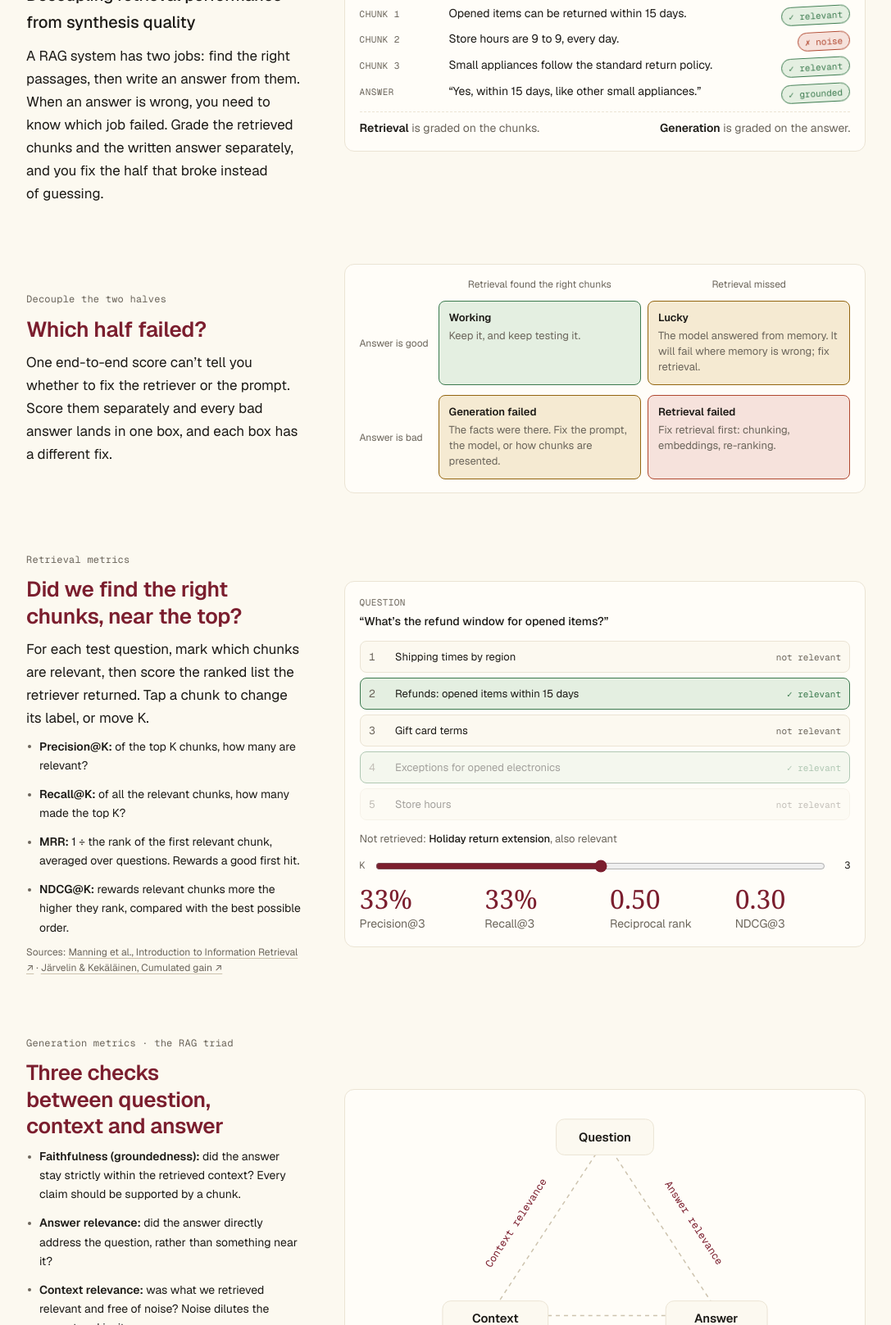
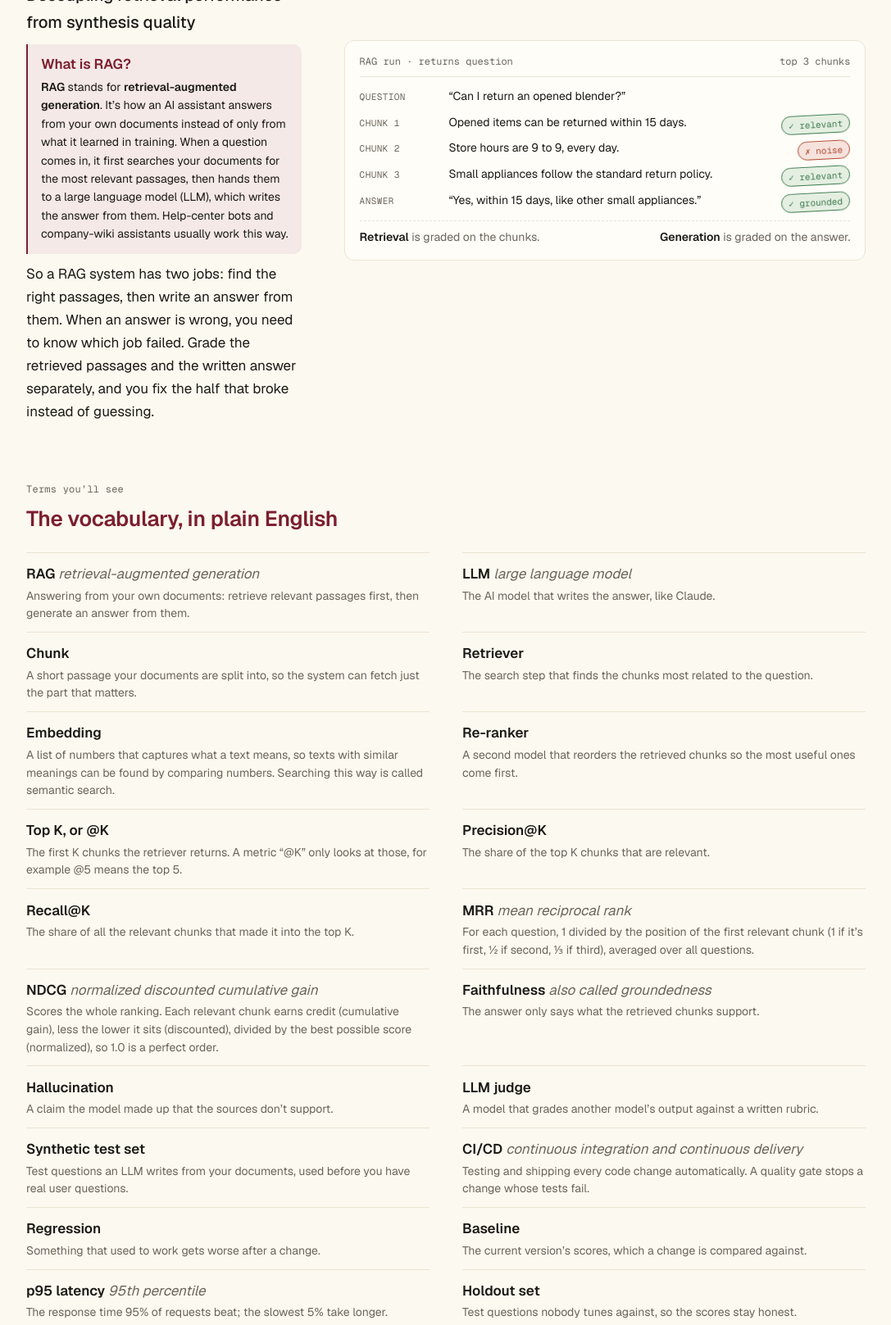
Before and after one commit to basantinashine-dotcom/basantinashine-dotcom.github.io, a plain HTML site: page rag-evals/index.html in a window 1280 px wide. Shown: the part 276-1893 px from the top of the page at 82% size, without its empty margins (96-1183 px from the left). Drawn offline with nearby package versions, Linux system fonts and the light colour scheme.

Commit message:
RAG Evals: explain RAG and every term, with full forms
- "What is RAG?" at the top: retrieval-augmented generation in plain
  English, and the title and explanation come first on phones too
- A "Terms you'll see" glossary right after: 20 terms with full forms
  (NDCG, MRR, LLM, CI/CD, p95...) and one-line explanations
- Full forms where terms are used: MRR and NDCG in the metrics list,
  CI/CD and regression in the gates section

Co-Authored-By: Claude Opus 5.5 <noreply@anthropic.com>
Claude-Session: https://claude.ai/code/session_01JzbtkytaMBowCsF1ek95wq

```diff
--- a/rag-evals/index.html
+++ b/rag-evals/index.html
@@ -17,7 +17,7 @@
 <link rel="preconnect" href="https://fonts.googleapis.com">
 <link rel="preconnect" href="https://fonts.gstatic.com" crossorigin>
 <link rel="stylesheet" href="https://fonts.googleapis.com/css2?family=Geist:wght@400;500;600&family=Geist+Mono:wght@400&display=swap">
-<link rel="stylesheet" href="../style.css?v=2026-12-02">
+<link rel="stylesheet" href="../style.css?v=2026-12-03">
 <script>
   // Hide the animations' starting frames only when the page script can play them.
   // If it hasn't started within 3 seconds, show every end frame instead.
@@ -26,9 +26,9 @@
     if (!document.documentElement.classList.contains('ev-ready')) document.documentElement.classList.remove('js-ev');
   }, 3000);
 </script>
-<script src="../nav.js?v=2026-12-02" defer></script>
-<script src="../agentic-evals.js?v=2026-12-02" defer></script>
-<script src="../rag.js?v=2026-12-02" defer></script>
+<script src="../nav.js?v=2026-12-03" defer></script>
+<script src="../agentic-evals.js?v=2026-12-03" defer></script>
+<script src="../rag.js?v=2026-12-03" defer></script>
 <script type="application/ld+json">
 {
   "@context": "https://schema.org",
@@ -62,12 +62,16 @@
   </nav>
 
   <!-- Hero -->
-  <section class="ev-sec ev-hero" aria-labelledby="page-title">
+  <section class="ev-sec ev-hero rg-top" aria-labelledby="page-title">
     <div class="ev-copy">
       <span class="mono ev-kicker">The PM Playbook · RAG</span>
       <h1 id="page-title">Deconstructing RAG</h1>
       <p class="jg-sub">Decoupling retrieval performance from synthesis quality</p>
-      <p>A RAG system has two jobs: find the right passages, then write an answer from them. When an answer is wrong, you need to know which job failed. Grade the retrieved chunks and the written answer separately, and you fix the half that broke instead of guessing.</p>
+      <div class="rg-what">
+        <h2 class="rg-what-h">What is RAG?</h2>
+        <p><b>RAG</b> stands for <b>retrieval-augmented generation</b>. It’s how an AI assistant answers from your own documents instead of only from what it learned in training. When a question comes in, it first searches your documents for the most relevant passages, then hands them to a large language model (LLM), which writes the answer from them. Help-center bots and company-wiki assistants usually work this way.</p>
+      </div>
+      <p>So a RAG system has two jobs: find the right passages, then write an answer from them. When an answer is wrong, you need to know which job failed. Grade the retrieved passages and the written answer separately, and you fix the half that broke instead of guessing.</p>
     </div>
     <div class="ev-vis">
       <figure class="ev-panel ev-trace ev-anim" aria-label="A RAG run: a question, three retrieved chunks graded for relevance, two relevant and one noise, and an answer graded as grounded in the relevant chunks.">
@@ -82,6 +86,36 @@
         <div class="ev-trace-foot rg-foot"><span><b>Retrieval</b> is graded on the chunks.</span><span><b>Generation</b> is graded on the answer.</span></div>
       </figure>
     </div>
+  </section>
+
+  <!-- Terms -->
+  <section class="ev-sec ev-wide" aria-labelledby="terms">
+    <div class="ev-copy">
+      <span class="mono ev-kicker">Terms you’ll see</span>
+      <h2 id="terms">The vocabulary, in plain English</h2>
+    </div>
+    <dl class="rg-terms">
+      <div><dt>RAG <span>retrieval-augmented generation</span></dt><dd>Answering from your own documents: retrieve relevant passages first, then generate an answer from them.</dd></div>
+      <div><dt>LLM <span>large language model</span></dt><dd>The AI model that writes the answer, like Claude.</dd></div>
+      <div><dt>Chunk</dt><dd>A short passage your documents are split into, so the system can fetch just the part that matters.</dd></div>
+      <div><dt>Retriever</dt><dd>The search step that finds the chunks most related to the question.</dd></div>
+      <div><dt>Embedding</dt><dd>A list of numbers that captures what a text means, so texts with similar meanings can be found by comparing numbers. Searching this way is called semantic search.</dd></div>
+      <div><dt>Re-ranker</dt><dd>A second model that reorders the retrieved chunks so the most useful ones come first.</dd></div>
+      <div><dt>Top K, or @K</dt><dd>The first K chunks the retriever returns. A metric “@K” only looks at those, for example @5 means the top 5.</dd></div>
+      <div><dt>Precision@K</dt><dd>The share of the top K chunks that are relevant.</dd></div>
+      <div><dt>Recall@K</dt><dd>The share of all the relevant chunks that made it into the top K.</dd></div>
+      <div><dt>MRR <span>mean reciprocal rank</span></dt><dd>For each question, 1 divided by the position of the first relevant chunk (1 if it’s first, ½ if second, ⅓ if third), averaged over all questions.</dd></div>
+      <div><dt>NDCG <span>normalized discounted cumulative gain</span></dt><dd>Scores the whole ranking. Each relevant chunk earns credit (cumulative gain), less the lower it sits (discounted), divided by the best possible score (normalized), so 1.0 is a perfect order.</dd></div>
+      <div><dt>Faithfulness <span>also called groundedness</span></dt><dd>The answer only says what the retrieved chunks support.</dd></div>
+      <div><dt>Hallucination</dt><dd>A claim the model made up that the sources don’t support.</dd></div>
+      <div><dt>LLM judge</dt><dd>A model that grades another model’s output against a written rubric.</dd></div>
+      <div><dt>Synthetic test set</dt><dd>Test questions an LLM writes from your documents, used before you have real user questions.</dd></div>
+      <div><dt>CI/CD <span>continuous integration and continuous delivery</span></dt><dd>Testing and shipping every code change automatically. A quality gate stops a change whose tests fail.</dd></div>
+      <div><dt>Regression</dt><dd>Something that used to work gets worse after a change.</dd></div>
+      <div><dt>Baseline</dt><dd>The current version’s scores, which a change is compared against.</dd></div>
+      <div><dt>p95 latency <span>95th percentile</span></dt><dd>The response time 95% of requests beat; the slowest 5% take longer.</dd></div>
+      <div><dt>Holdout set</dt><dd>Test questions nobody tunes against, so the scores stay honest.</dd></div>
+    </dl>
   </section>
 
   <!-- Which half failed -->
@@ -117,8 +151,8 @@
       <ul class="points jg-fixes">
         <li><b>Precision@K:</b> of the top K chunks, how many are relevant?</li>
         <li><b>Recall@K:</b> of all the relevant chunks, how many made the top K?</li>
-        <li><b>MRR:</b> 1 ÷ the rank of the first relevant chunk, averaged over questions. Rewards a good first hit.</li>
-        <li><b>NDCG@K:</b> rewards relevant chunks more the higher they rank, compared with the best possible order.</li>
+        <li><b>MRR (mean reciprocal rank):</b> 1 ÷ the position of the first relevant chunk, averaged over questions. Rewards putting a good chunk first.</li>
+        <li><b>NDCG@K (normalized discounted cumulative gain):</b> adds up credit for every relevant chunk in the top K, counts each one less the lower it ranks, and divides by the best possible score, so 1.0 means the best order.</li>
       </ul>
       <p class="ev-src">Sources: <a href="https://nlp.stanford.edu/IR-book/html/htmledition/evaluation-in-information-retrieval-1.html">Manning et al., Introduction to Information Retrieval ↗</a> · <a href="https://doi.org/10.1145/582415.582418">Järvelin &amp; Kekäläinen, Cumulated gain ↗</a></p>
     </div>
@@ -227,7 +261,7 @@
     <div class="ev-copy">
       <span class="mono ev-kicker">CI/CD regression testing</span>
       <h2 id="ci">Gate every retrieval change</h2>
-      <p>Chunk size, the embedding model and the re-ranker all change answers in ways nobody predicts. Run the eval suite on every change, compare against the current baseline, and block the merge when a gate fails.</p>
+      <p>CI/CD (continuous integration and continuous delivery) means every code change is tested automatically before it ships. Regression testing checks that nothing got worse. Chunk size, the embedding model and the re-ranker all change answers in ways nobody predicts, so run the eval suite on every change, compare against the current baseline, and block the merge when a gate fails.</p>
       <p>Gate both halves, plus cost and latency, and keep a holdout set nobody tunes against.</p>
     </div>
     <div class="ev-vis">
@@ -237,7 +271,7 @@
           <li><span>Recall@5</span><span class="mono">≥ 0.85</span><span class="mono">0.88</span><span class="ev-stamp ok">✓ pass</span></li>
           <li><span>NDCG@5</span><span class="mono">≥ 0.70</span><span class="mono">0.66</span><span class="ev-stamp bad">✗ fail</span></li>
           <li><span>Faithfulness</span><span class="mono">≥ 0.95</span><span class="mono">0.96</span><span class="ev-stamp ok">✓ pass</span></li>
-          <li><span>Latency p95</span><span class="mono">≤ 1.2 s</span><span class="mono">1.1 s</span><span class="ev-stamp ok">✓ pass</span></li>
+          <li><span>Latency (p95)</span><span class="mono">≤ 1.2 s</span><span class="mono">1.1 s</span><span class="ev-stamp ok">✓ pass</span></li>
         </ol>
         <div class="ev-trace-foot"><span class="rg-blocked">Merge blocked: relevant chunks now rank lower.</span></div>
         <figcaption class="ev-figcap">Illustration with sample numbers.</figcaption>
--- a/style.css
+++ b/style.css
@@ -1022,3 +1022,15 @@ main.ev {
 .rg-gates .mono { color: var(--muted); }
 .rg-gates .mono + .mono { color: var(--fg); }
 .rg-blocked { font-weight: 600; color: var(--bad); }
+/* RAG Evals: "What is RAG?" and the glossary */
+.rg-what { display: flex; flex-direction: column; gap: 0.35rem; padding: 0.85rem 1rem; border-left: 2px solid var(--heading); background: #f4e9e6; border-radius: 0 10px 10px 0; }
+.ev-copy h2.rg-what-h { font-size: var(--text); line-height: 1.3; letter-spacing: 0; color: var(--heading); }
+.rg-what p { font-size: var(--small); line-height: 1.6; }
+.rg-what b { font-weight: 600; }
+.rg-terms { margin: 0; display: grid; grid-template-columns: minmax(0, 1fr); gap: 0 2.5rem; }
+@media (min-width: 760px) { .rg-terms { grid-template-columns: repeat(2, minmax(0, 1fr)); } }
+.rg-terms div { padding-block: 0.7rem; border-top: 1px solid var(--line); }
+.rg-terms dt { font-weight: 600; }
+.rg-terms dt span { font-weight: 400; font-style: italic; color: var(--muted); }
+.rg-terms dd { margin: 0.15rem 0 0; font-size: var(--small); line-height: 1.55; color: var(--muted); }
+.rg-top .ev-vis { order: 0; }  /* phones: the title and "What is RAG?" come before the figure */
```
Also changed, not shown: agentic-evals-101/index.html (+3 -3 lines), agents/index.html (+2 -2 lines), agents/threads-agent/index.html (+3 -3 lines), index.html (+3 -3 lines), llm-as-a-judge/index.html (+4 -4 lines), projects/index.html (+2 -2 lines), work/index.html (+2 -2 lines).
